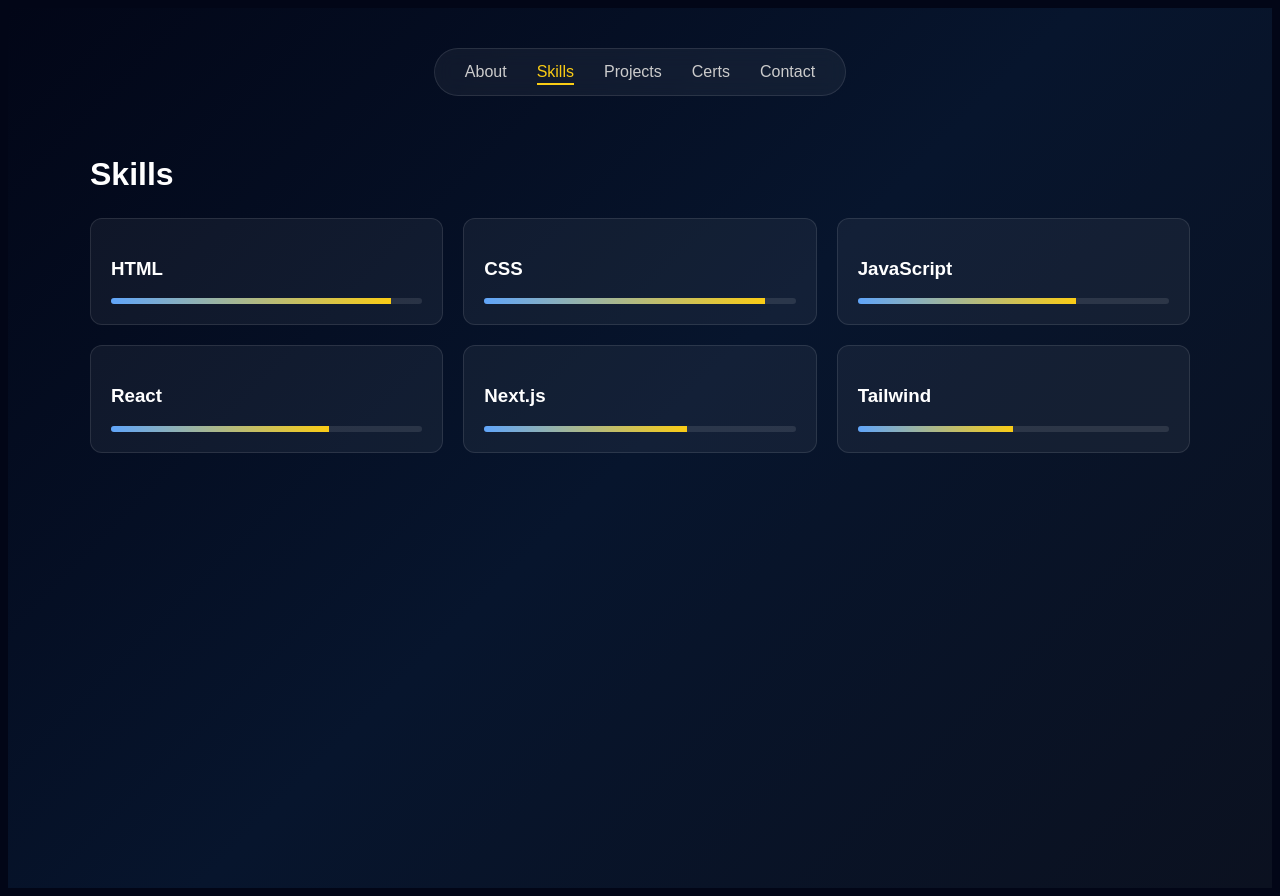
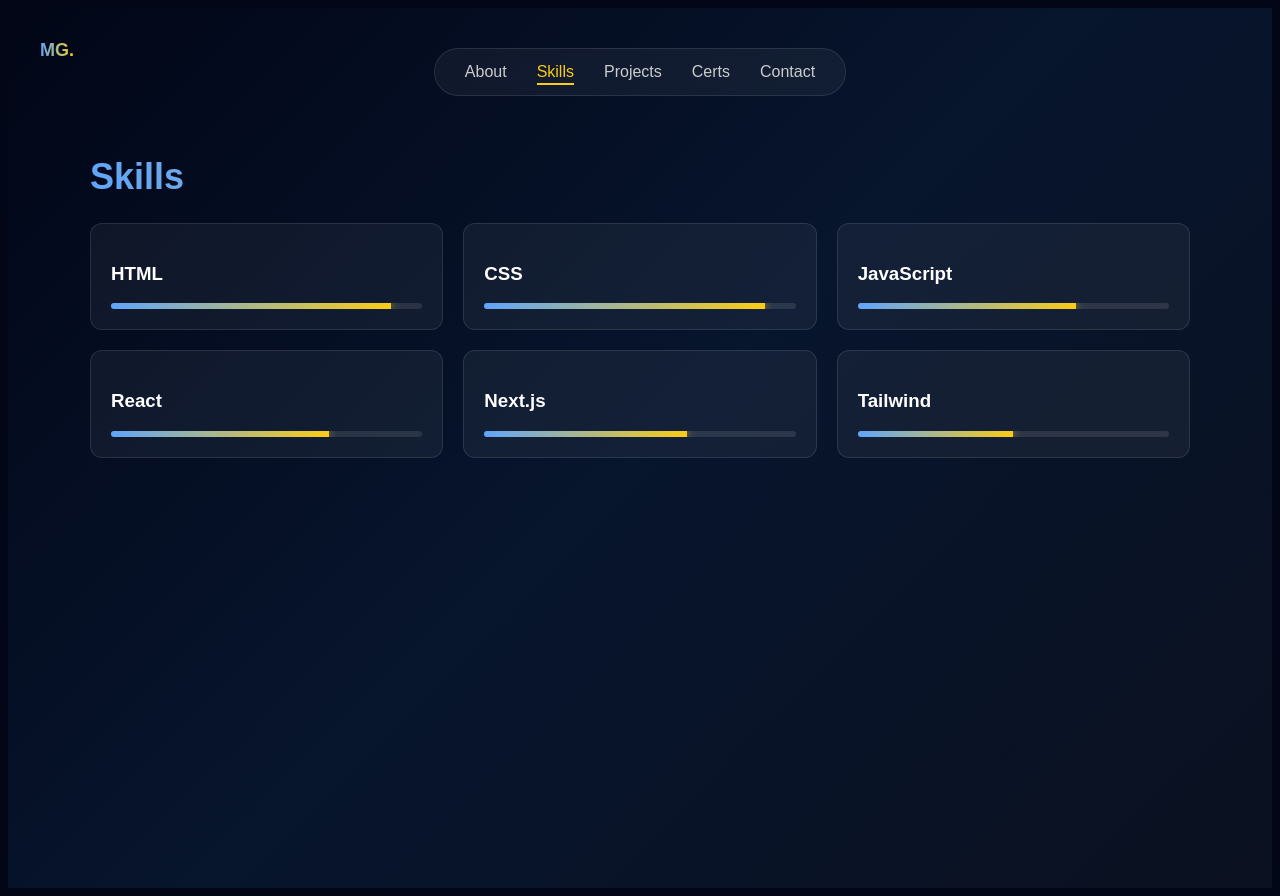
Before and after one commit to mghernandez690-del/portfolio, a Next.js app: page / in a window 1280 px wide. Both pictures are taken after a click on the element "Skills". Built offline with nearby package versions, Linux system fonts and the light colour scheme.

Commit message:
final premium portfolio UI

```diff
--- a/app/page.tsx
+++ b/app/page.tsx
@@ -32,7 +32,7 @@
     return () => clearTimeout(t);
   }, [active]);
 
-  // SKILL ANIMATION TRIGGER
+  // SKILLS ANIMATION
   useEffect(() => {
     if (active === "skills") {
       setAnimateBars(false);
@@ -50,6 +50,27 @@
         padding: "40px",
       }}
     >
+      {/* LOGO */}
+      <div
+        style={{
+          position: "absolute",
+          left: "40px",
+          top: "40px",
+          fontWeight: "bold",
+          fontSize: "18px",
+        }}
+      >
+        <span
+          style={{
+            background: "linear-gradient(to right, #60a5fa, #facc15)",
+            WebkitBackgroundClip: "text",
+            color: "transparent",
+          }}
+        >
+          MG.
+        </span>
+      </div>
+
       {/* NAV */}
       <div style={{ display: "flex", justifyContent: "center", marginBottom: "60px" }}>
         <div
@@ -78,7 +99,6 @@
               >
                 {label}
 
-                {/* underline */}
                 <span
                   style={{
                     position: "absolute",
@@ -152,7 +172,17 @@
         {/* SKILLS */}
         {active === "skills" && (
           <div>
-            <h2 style={{ fontSize: "32px", marginBottom: "25px" }}>Skills</h2>
+            <h2
+              style={{
+                fontSize: "36px",
+                marginBottom: "25px",
+                background: "linear-gradient(to right, #60a5fa, #facc15)",
+                WebkitBackgroundClip: "text",
+                color: "transparent",
+              }}
+            >
+              Skills
+            </h2>
 
             <div style={{ display: "grid", gridTemplateColumns: "repeat(3,1fr)", gap: "20px" }}>
               {[
@@ -163,7 +193,25 @@
                 { name: "Next.js", level: 65 },
                 { name: "Tailwind", level: 50 },
               ].map((skill) => (
-                <div key={skill.name} style={cardStyle}>
+                <div
+                  key={skill.name}
+                  style={cardStyle}
+                  onMouseMove={(e) => {
+                    const rect = e.currentTarget.getBoundingClientRect();
+                    const x = e.clientX - rect.left;
+                    const y = e.clientY - rect.top;
+
+                    const rotateX = (y / rect.height - 0.5) * 10;
+                    const rotateY = (x / rect.width - 0.5) * -10;
+
+                    e.currentTarget.style.transform = `rotateX(${rotateX}deg) rotateY(${rotateY}deg) scale(1.05)`;
+                    e.currentTarget.style.boxShadow = "0 20px 40px rgba(0,0,0,0.4)";
+                  }}
+                  onMouseLeave={(e) => {
+                    e.currentTarget.style.transform = "rotateX(0) rotateY(0)";
+                    e.currentTarget.style.boxShadow = "none";
+                  }}
+                >
                   <h3>{skill.name}</h3>
 
                   <div style={barContainer}>
@@ -228,6 +276,7 @@
   background: "rgba(255,255,255,0.05)",
   border: "1px solid rgba(255,255,255,0.1)",
   borderRadius: "12px",
+  transition: "all 0.3s ease",
 };
 
 const barContainer = {
@@ -241,6 +290,7 @@
 const barFill = {
   height: "100%",
   background: "linear-gradient(to right, #60a5fa, #facc15)",
+  boxShadow: "0 0 10px rgba(250, 204, 21, 0.7)",
   transition: "1s ease",
 };
 
```
